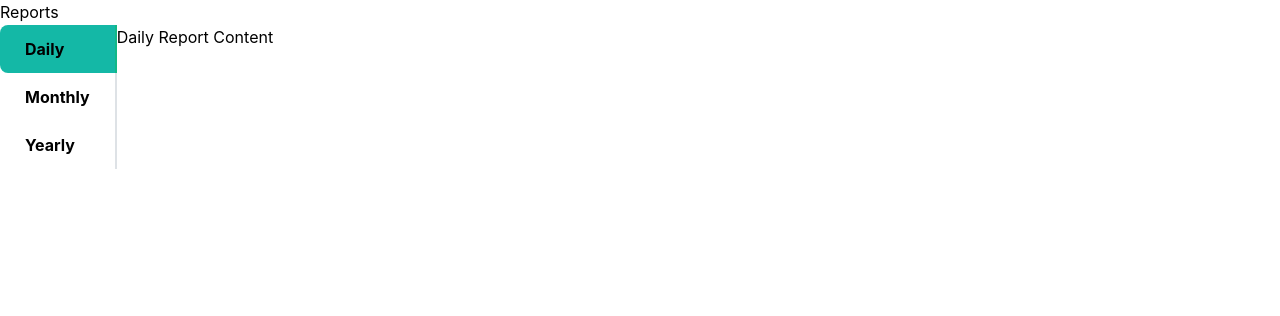
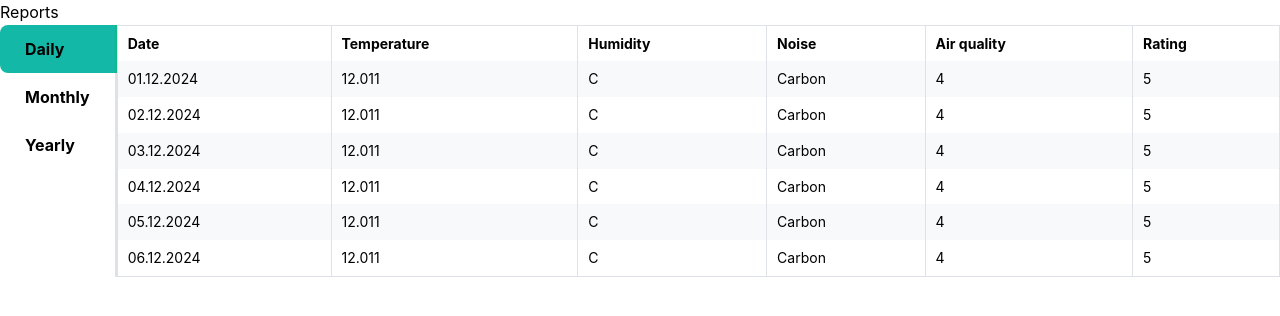
Before and after one commit to DavidRotariu/My-City-Frontend, a Next.js app: page /report in a window 1280 px wide. Both pictures are taken after a click on the tab "Daily". Shown: the top 316 px of the page. Built offline with nearby package versions, Linux system fonts and the light colour scheme.

Commit message:
Adding tables to report page

```diff
--- /dev/null
+++ b/src/app/report/tables.tsx
@@ -0,0 +1,50 @@
+'use client'
+import React, { useState } from "react";
+import { Table } from "@mantine/core";
+
+export default function TablesComponent() {
+  const params:any = [
+    { date: "01.12.2024", temperature: 12.011, humidity: 'C', noise: 'Carbon', air_qual: '4', rating: "5" },
+    { date: "02.12.2024", temperature: 12.011, humidity: 'C', noise: 'Carbon', air_qual: '4', rating: "5" },
+    { date: "03.12.2024", temperature: 12.011, humidity: 'C', noise: 'Carbon', air_qual: '4', rating: "5" },
+    { date: "04.12.2024", temperature: 12.011, humidity: 'C', noise: 'Carbon', air_qual: '4', rating: "5" },
+    { date: "05.12.2024", temperature: 12.011, humidity: 'C', noise: 'Carbon', air_qual: '4', rating: "5" },
+    { date: "06.12.2024", temperature: 12.011, humidity: 'C', noise: 'Carbon', air_qual: '4', rating: "5" },
+  ];
+  let rows:any = [];
+
+  if (params.length !== 0) {
+    rows = params.map((param:any) => (
+      <Table.Tr key={param.date}>
+        <Table.Td>{param.date}</Table.Td>
+        <Table.Td>{param.temperature}</Table.Td>
+        <Table.Td>{param.humidity}</Table.Td>
+        <Table.Td>{param.noise}</Table.Td>
+        <Table.Td>{param.air_qual}</Table.Td>
+        <Table.Td>{param.rating}</Table.Td>
+      </Table.Tr>
+    ));
+  }
+
+  return (
+    <>
+      {params.length === 0 ? (
+        <div className="text-center py-4 text-xl">No data available</div>
+      ) : (
+        <Table striped highlightOnHover withTableBorder withColumnBorders withRowBorders={false}>
+          <Table.Thead>
+            <Table.Tr>
+              <Table.Th>Date</Table.Th>
+              <Table.Th>Temperature</Table.Th>
+              <Table.Th>Humidity</Table.Th>
+              <Table.Th>Noise</Table.Th>
+              <Table.Th>Air quality</Table.Th>
+              <Table.Th>Rating</Table.Th>
+            </Table.Tr>
+          </Table.Thead>
+          <Table.Tbody>{rows}</Table.Tbody>
+        </Table>
+      )}
+    </>
+  );
+}
--- a/src/app/report/tabs.tsx
+++ b/src/app/report/tabs.tsx
@@ -1,23 +1,20 @@
 'use client'
-import { useEffect } from 'react';
 import React, { useState } from "react";
 import { Tabs } from '@mantine/core';
+import TablesComponent from "./tables";
 
 export default function TabsComponent() {
-  const [activeTab, setActiveTab] = useState("daily");
-  useEffect(() => {
-    console.log(`Active tab changed to: ${activeTab}`);
-    // You can add more logic here based on the activeTab change
-  }, [activeTab]);
+  const [activeTab, setActiveTab] = useState("");
+
 
   return (
     <div className="p-6">
-        <h1 className="text-4xl font-bold mb-4">Reports</h1>
+        <h1 className="text-4xl font-bold mb-7">Reports</h1>
+        <div>
             <Tabs
                 variant="default"
                 radius="md"
                 orientation="vertical"
-              // Use onChange to manage active tab
                 color="teal"
             >
                 <Tabs.List className="flex flex-col gap-4">
@@ -48,17 +45,18 @@ export default function TabsComponent() {
                 </Tabs.List>
 
                 <Tabs.Panel value="daily">
-                <div className="p-6">Daily Report Content</div>
+                    <TablesComponent/>
                 </Tabs.Panel>
 
                 <Tabs.Panel value="monthly">
-                <div className="p-6">Monthly Report Content</div>
+                    <TablesComponent/>
                 </Tabs.Panel>
 
                 <Tabs.Panel value="yearly">
-                <div className="p-6">Yearly Report Content</div>
+                    <TablesComponent/>
                 </Tabs.Panel>
             </Tabs>
         </div>
+    </div>
   );
 }
```
Lines whose indentation alone changed are shown as unchanged.
